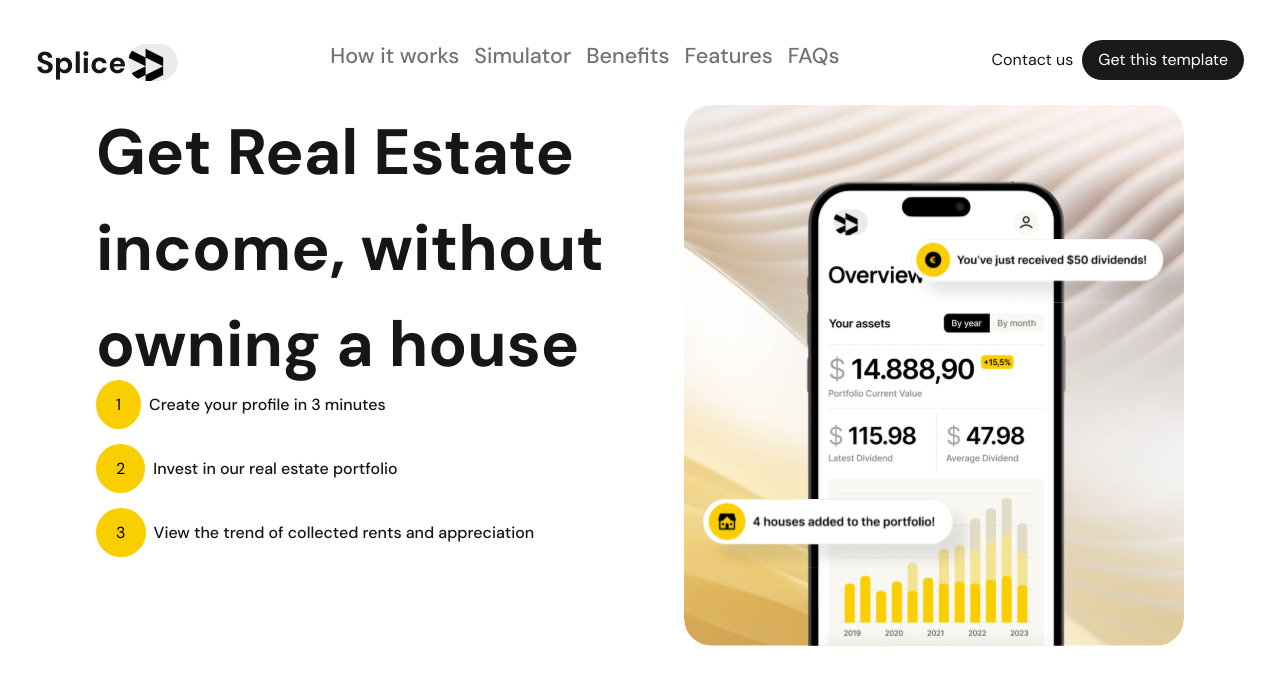
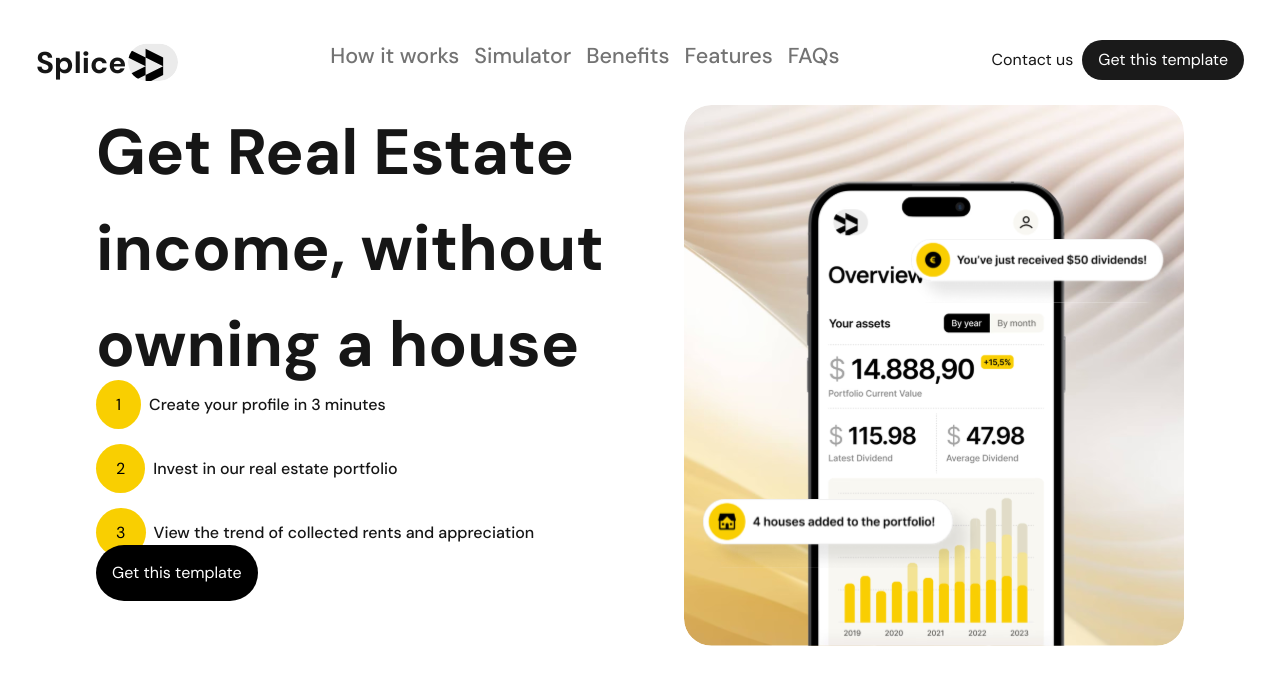
Before and after one commit to Daniel264/Slice, a Next.js app: page / in a window 1280 px wide. Shown: the top 684 px of the page. Built offline with nearby package versions, Linux system fonts and the light colour scheme.

Commit message:
style the button component

```diff
--- a/src/components/Hero-section.tsx
+++ b/src/components/Hero-section.tsx
@@ -1,6 +1,7 @@
 import { works } from "@/utilities/yellow-text";
 import { YellowText } from "./Yellow-text";
 import Image from "next/image";
+import { Button } from "./Button";
 
 export const HeroSection = () => {
     return (
@@ -15,6 +16,9 @@ export const HeroSection = () => {
                 <div>
                     <YellowText array={works} />
                 </div>
+                <div>
+                    <Button />
+                </div>
             </div>
             <div>
                 <Image src={"/assets/images/hero-img.svg"} alt={""} width={500} height={500} />
--- a/src/styles/SCSS/index.css
+++ b/src/styles/SCSS/index.css
@@ -114,7 +114,7 @@
   background-color: black;
   color: white;
   padding: 1rem;
-  border-radius: 5px;
+  border-radius: 4.5rem;
   border: none;
   cursor: pointer;
   transition: background-color 0.3s ease;
--- a/src/styles/SCSS/mixins/_mixins.scss
+++ b/src/styles/SCSS/mixins/_mixins.scss
@@ -2,7 +2,7 @@
     background-color: $bg-color;
     color: $text-color;
     padding: $padding;
-    border-radius: 5px;
+    border-radius: 4.5rem;
     border: none;
     cursor: pointer;
     transition: background-color 0.3s ease;
```
Also changed, not shown: 1 other file (tests, documents, lock files or other folders).
